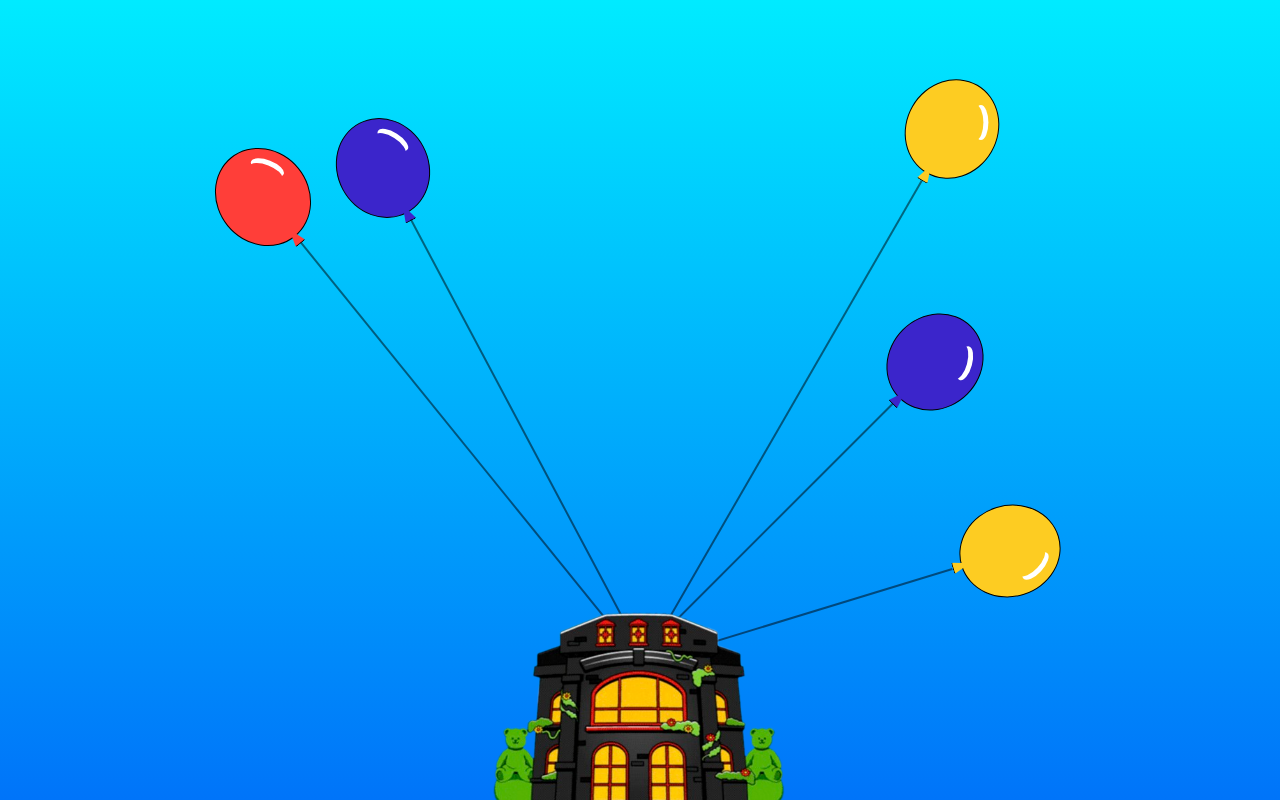
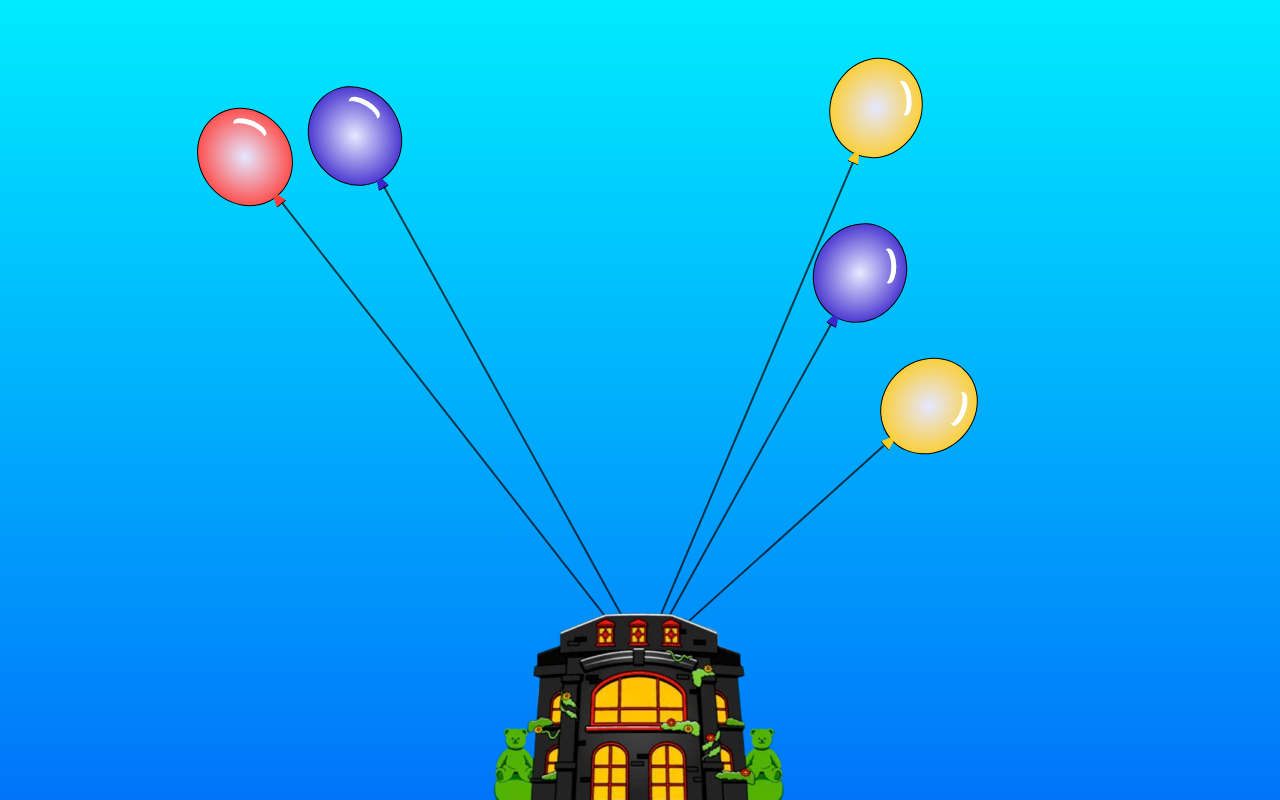
Before and after one commit to minkyung5x5/balloonhouse, a React (Create React App) app: page / in a window 1280 px wide. Built offline with nearby package versions, Linux system fonts and the light colour scheme.

Commit message:
add balloon animation

```diff
--- a/src/Home.js
+++ b/src/Home.js
@@ -1,4 +1,4 @@
-import styled from "styled-components";
+import styled, { keyframes } from "styled-components";
 import { useState } from 'react';
 import houseImg from "./assets/house.png";
 
@@ -28,8 +28,8 @@ function Home(){
             height: balloonHeight + 'px',
             balloonColor: balloonColorArr[Math.floor(Math.random() * balloonColorArr.length)],
             hilightColor: 'white',
-            leftInitial: randomInt(pad, vw - (balloonWidth + pad)) + 'px',
-            topInitial: randomInt(pad, vh - 140 - (balloonHeight + pad)) + 'px',
+            leftInitial: randomInt(pad, vw - 100 - (balloonWidth + pad)) + 'px',
+            topInitial: randomInt(pad, vh - 300 - (balloonHeight + pad)) + 'px',
             stringAngle: '0deg',
         }
         return newBalloon;
@@ -41,8 +41,7 @@ function Home(){
     };
 
     function removeBalloon(index) {
-        const newBalloonArr = balloonArr.filter((_, i) => i !== index);
-        setBalloonArr(newBalloonArr);
+        document.getElementById(`${index}`).remove();
     };
 
     function calcBalloonProps(balloon){
@@ -51,19 +50,21 @@ function Home(){
         const bw = parseInt(balloon.width, 10);
         const bh = parseInt(balloon.height, 10);
 
-        const left1 = parseInt(balloon.leftInitial, 10) + bw/2;
-        const top1 = parseInt(balloon.topInitial, 10) + bh/2;
-        const left2 = vw/2;
-        const top2 = vh - 140;
-        const dx = left2-left1;
-        const dy = top2-top1;
+        const initialX = parseInt(balloon.leftInitial, 10);
+        const initialY = parseInt(balloon.topInitial, 10);
+        const centerX = initialX + bw/2;
+        const centerY = initialY + bh/2;
+        const houseX = vw/2;
+        const houseY = vh - 140;
+        const dx = houseX - centerX;
+        const dy = houseY - centerY;
 
         const angle = Math.round(Math.atan(dx/dy) * 180 / Math.PI);
         const height = Math.sqrt(dx*dx + dy*dy);
         const top = bh/2 + (bh/2+10) * Math.cos(angle * (Math.PI / 180));
         const left = bw/2 + (bh/2+10) * Math.sin(angle * (Math.PI / 180));
 
-        return { angle: -angle+'deg', height, top, left }
+        return { angle: -angle+'deg', top, left, height, initialX, initialY, houseX, houseY}
     }
 
     function randomInt(min, max) {
@@ -78,7 +79,8 @@ function Home(){
             const b = balloonArr[i];
             const balloonProps = calcBalloonProps(b);
             result.push(
-                <BalloonWrapper key={i} onClick={() => removeBalloon(i)} $leftInitial={b.leftInitial} $topInitial={b.topInitial}>
+                <BalloonWrapper id={i} key={i} onClick={() => removeBalloon(i)}
+                $topInitial={b.topInitial} $leftInitial={b.leftInitial} $initialX={balloonProps.initialX} $initialY={balloonProps.initialY} $houseX={balloonProps.houseX} $houseY={balloonProps.houseY}>
                     <BalloonDiv $balloonColor={b.balloonColor} $hilightColor={b.hilightColor} $angle={balloonProps.angle}></BalloonDiv>
                     <String $top={balloonProps.top} $left={balloonProps.left} $angle={balloonProps.angle} $height={balloonProps.height}></String>
                 </BalloonWrapper>
@@ -116,11 +118,11 @@ const Box = styled.div`
 `;
 
 const BalloonWrapper = styled.div`
-    background-color: red;
     position: absolute;
     left: ${props => props.$leftInitial};
     top: ${props => props.$topInitial};
     width: 85px;
+    animation: ${props => float(props.$houseX, props.$houseY, props.$initialX, props.$initialY)} 1s;
 `;
 
 const String = styled.div`
@@ -132,14 +134,15 @@ const String = styled.div`
     width: 2px;
     height: ${props => props.$height}px;
     background: #000000ff;
-    opacity: 0.5;
+    opacity: 0.7;
+    animation: ${props => stringHeight(props.$height)} 1s;
 `;
 
 const BalloonDiv = styled.div`
     position: absolute;
     width: 90px;
     height: 100px;
-    background: ${props => props.$balloonColor};
+    background: radial-gradient(#e5e7ff 1%, ${props => props.$balloonColor} 80%);
     border-radius: 50%;
     border: 1px solid black;
     transform: rotate(${props => props.$angle});
@@ -168,7 +171,11 @@ const BalloonDiv = styled.div`
         clip-path: polygon(30% 0%, 70% 0%, 100% 100%, 0% 100%);
         border-radius: 20%;
         border-bottom: 1px solid black;
-      }
+    }
+
+    &:hover {
+        opacity: 0.5;
+    }
 `;
 
 const House = styled.img`
@@ -184,4 +191,30 @@ const House = styled.img`
     }
 `;
 
+const float = (left1, top1, left2, top2) => keyframes`
+    0% {
+        opacity: 0;
+        left: ${left1}px;
+        top: ${top1}px;
+        transform: translate3d(0, 100%, 0);
+    }
+    to {
+        opacity: 1;
+        left: ${left2}px;
+        top: ${top2}px;
+        transform: translateZ(0);
+    }
+`;
+
+const stringHeight = (height) => keyframes`
+    0% {
+        opacity: 0;
+        height: 0px;
+    }
+    to {
+        opacity: 0.7;
+        height: ${height}px;
+    }
+`;
+
 export default Home;
```
